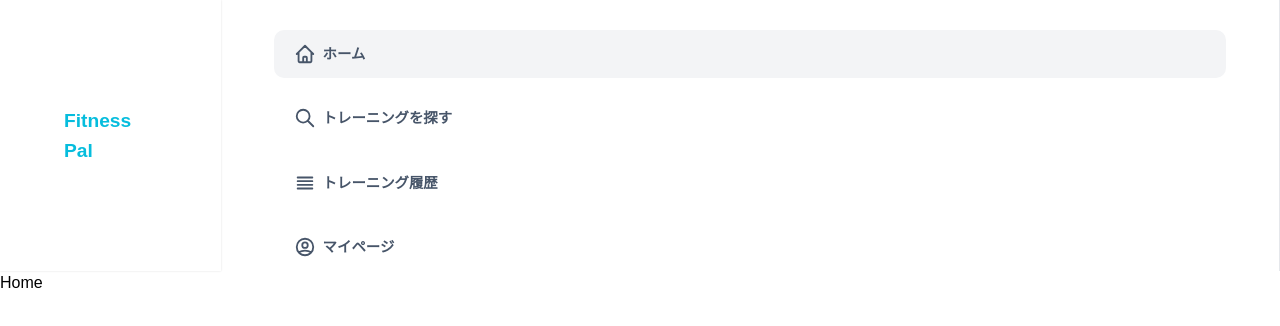
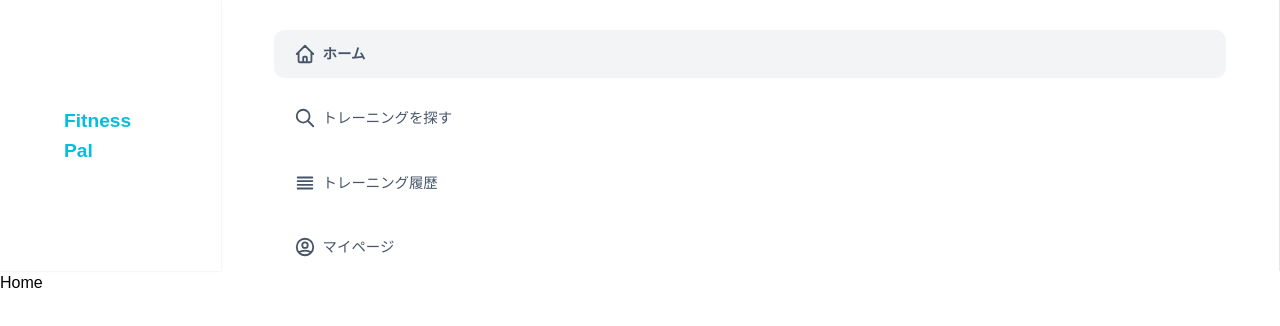
Before and after one commit to khomma0312/fitness-tracker, a React (Vite) app: page /dashboard in a window 1280 px wide. Shown: the top 326 px of the page. Built offline with nearby package versions, Linux system fonts and the light colour scheme.

Commit message:
[change]サイドバーのactive時のスタイルを修正

```diff
--- a/src/components/SideBarItem/styles.module.css
+++ b/src/components/SideBarItem/styles.module.css
@@ -5,7 +5,6 @@
   margin: 0 auto;
   text-decoration: none;
   color: #475569;
-  font-weight: 700;
   border-radius: 10px;
 }
 
@@ -13,7 +12,7 @@
   background-color: #f3f4f6;
 }
 
-/* TODO: うまくいっていないので直す */
 .item:global(.active) {
   background-color: #f3f4f6;
+  font-weight: 700;
 }
```
